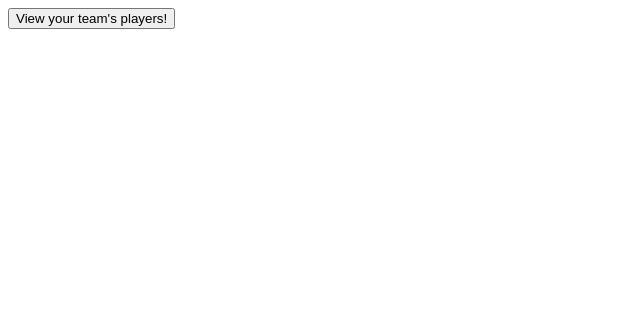
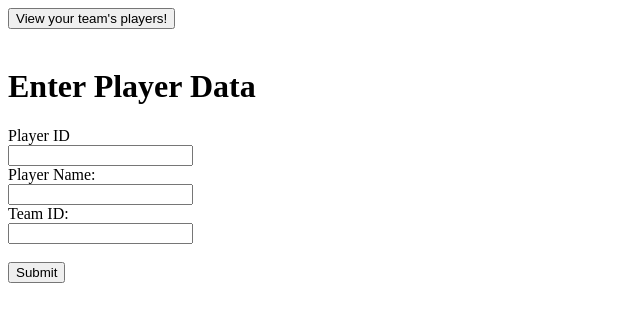
Before and after one commit to mhedge11/statsketball_, a website: page app/html/home.html in a window 1280 px wide. Shown: the whole page, without its empty margins (0-640 px from the left). Drawn offline with Linux system fonts and the light colour scheme.

Commit message:
adds form to input player data, no SQL integration

```diff
--- a/app/app.js
+++ b/app/app.js
@@ -12,7 +12,7 @@ app.get('/', function(req, res) {
     res.sendFile(__dirname + '/html/home.html');
 });
 
-app.post('/player', function(req, res) {
+app.post('/team', function(req, res) {
     connection.query(
         "select * from Player where Player.teamID = 1",
         function(error, results, fields) {
--- a/app/html/home.html
+++ b/app/html/home.html
@@ -2,8 +2,21 @@
 <html>
 <body>
 
-<form method="post" action="/player">
+<!-- button posting to /team for viewing players in teamID=1 -->
+<form method="post" action="/team">
   <input type="submit" value="View your team's players!"><br><br>
+</form>
+
+<!-- form for entering player data -->
+<h1>Enter Player Data</h1>
+<form>
+  <label for="playerID">Player ID</label><br>
+  <input type="number" id="playerID" name="playerID"><br>
+  <label for="playerName">Player Name:</label><br>
+  <input type="text" id="playerName" name="playerName"><br>
+  <label for="teamID">Team ID:</label><br>
+  <input type="number" id="teamID" name="teamID"><br><br>
+  <input type="submit">
 </form>
 
 </body>
```
